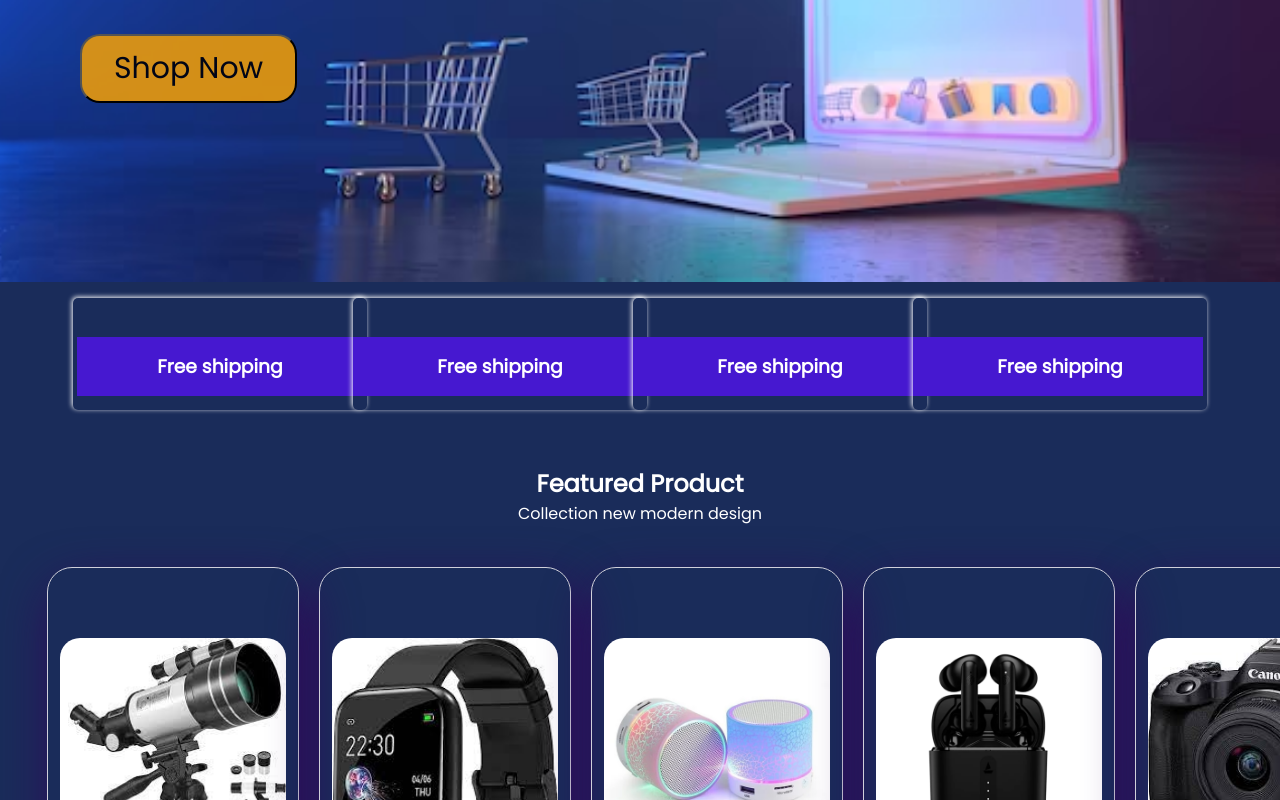
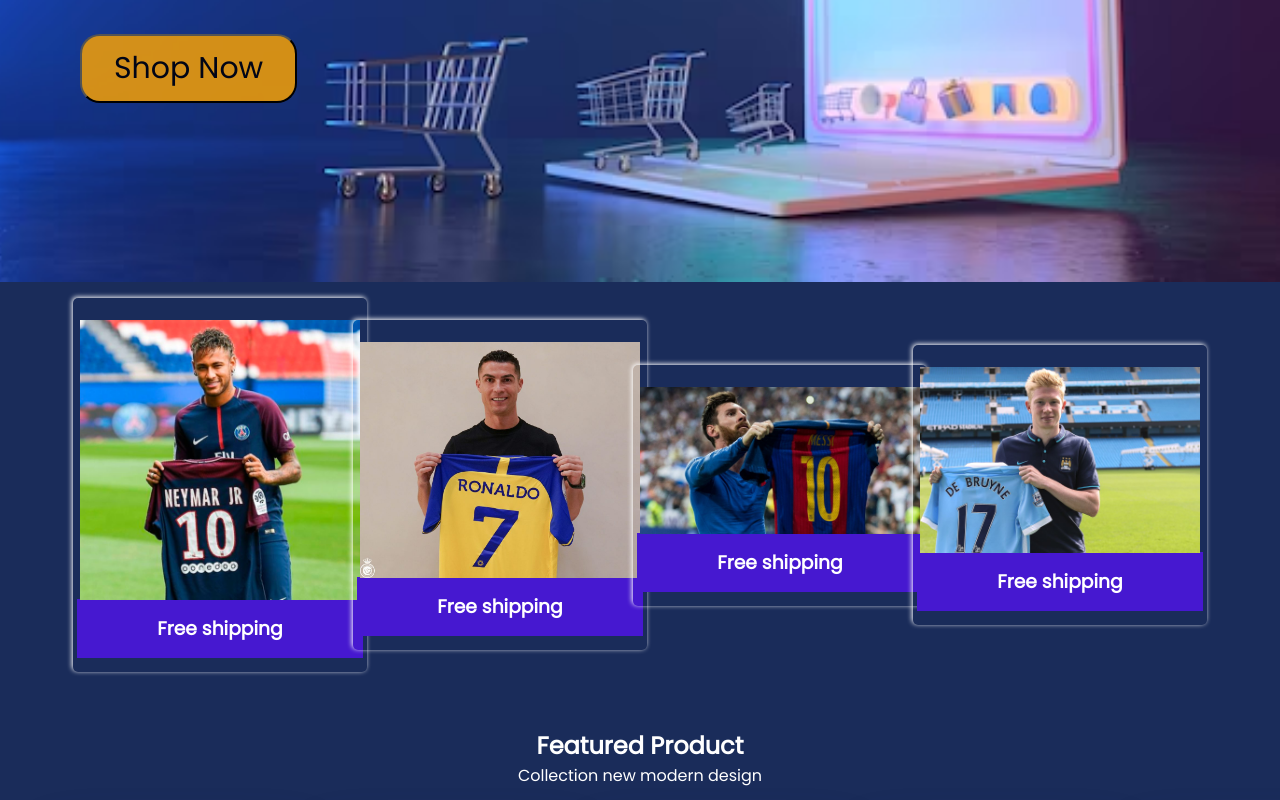
Before and after one commit to soham8167/shoping_site, a plain HTML site: page index.html in a window 1280 px wide. Shown: the part 438-1238 px from the top of the page. Drawn offline with nearby package versions, Linux system fonts and the light colour scheme; files whose address does not match are found by name.

Commit message:
Add files via upload

```diff
--- a/index.html
+++ b/index.html
@@ -132,19 +132,19 @@
   <section id="feature" class="section-p1">
 
     <div class="fe-box">
-      <img src="img/p2.jpg" alt="">
+      <img src="p2.jpg" alt="">
       <h3>Free shipping</h3>
     </div>
     <div class="fe-box">
-      <img src="img/p4.jpg" alt="">
+      <img src="p4.jpg" alt="">
       <h3>Free shipping</h3>
     </div>
     <div class="fe-box">
-      <img src="img/p3.jpg" alt="">
+      <img src="p3.jpg" alt="">
       <h3>Free shipping</h3>
     </div>
     <div class="fe-box">
-      <img src="img/p5.jpg" alt="">
+      <img src="p5.jpg" alt="">
       <h3>Free shipping</h3>
     </div>
 
```
